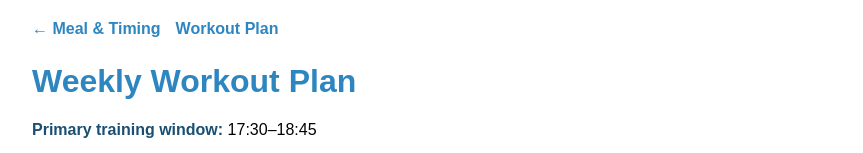
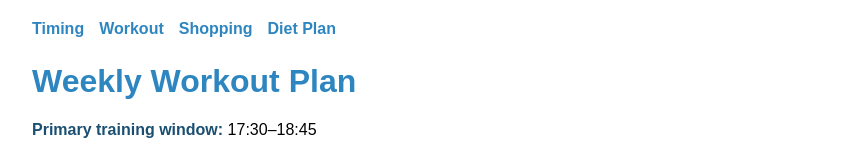
Before and after one commit to Art3mis94/Workout, a plain HTML site: page workout.html in a window 1280 px wide. Shown: the top 153 px of the page, without its empty margins (208-1071 px from the left). Drawn offline with Linux system fonts and the light colour scheme.

Commit message:
Update workout.html

```diff
--- a/workout.html
+++ b/workout.html
@@ -52,8 +52,10 @@ nav a:hover {
 <body>
 
 <nav>
-  <a href="index.html">← Meal & Timing</a>
-  <a href="workout.html">Workout Plan</a>
+  <a href="index.html">Timing</a>
+  <a href="workout.html">Workout</a>
+  <a href="list.html">Shopping</a>
+  <a href="plan.html">Diet Plan</a>
 </nav>
 
 <h1>Weekly Workout Plan</h1>
```
